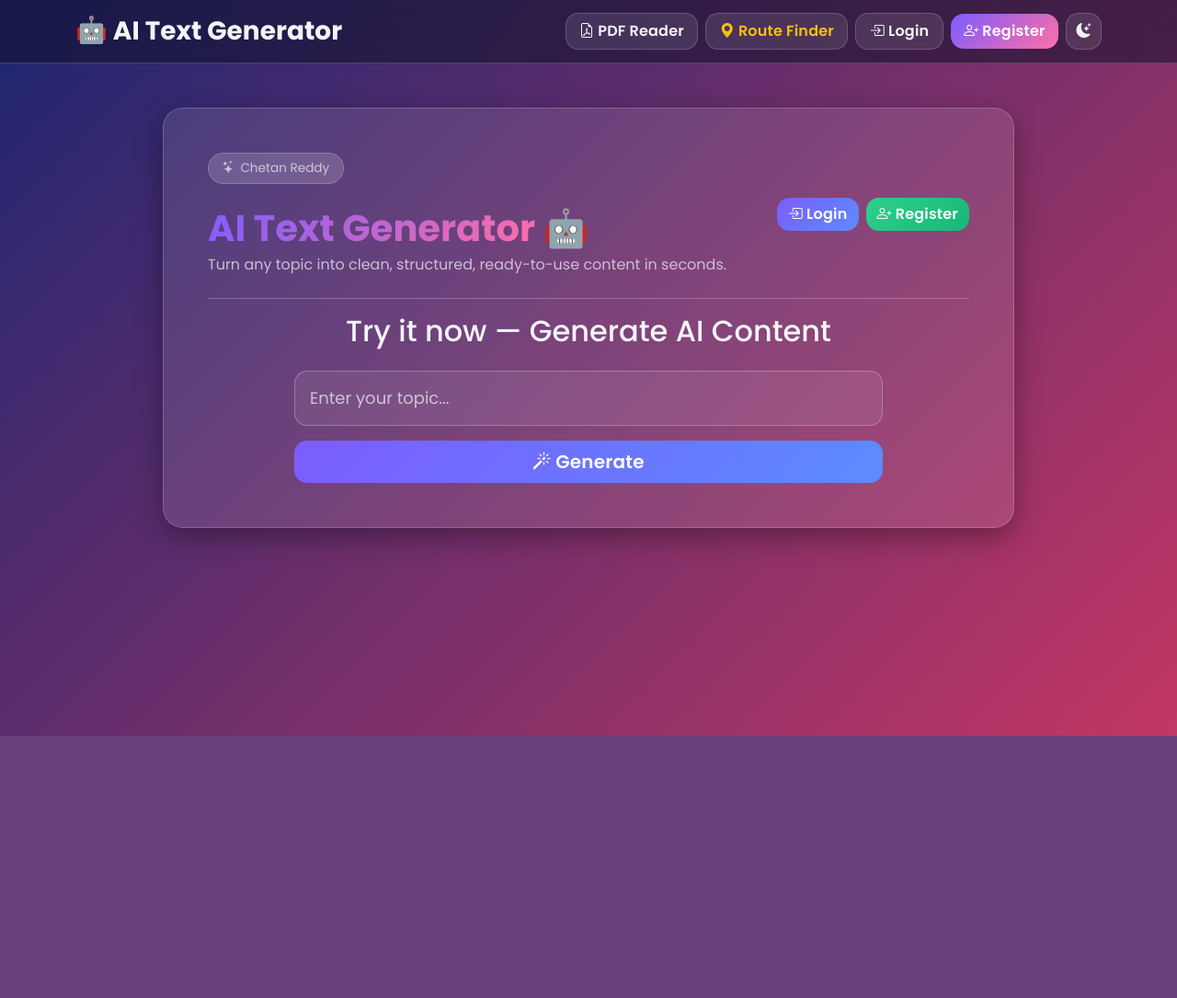
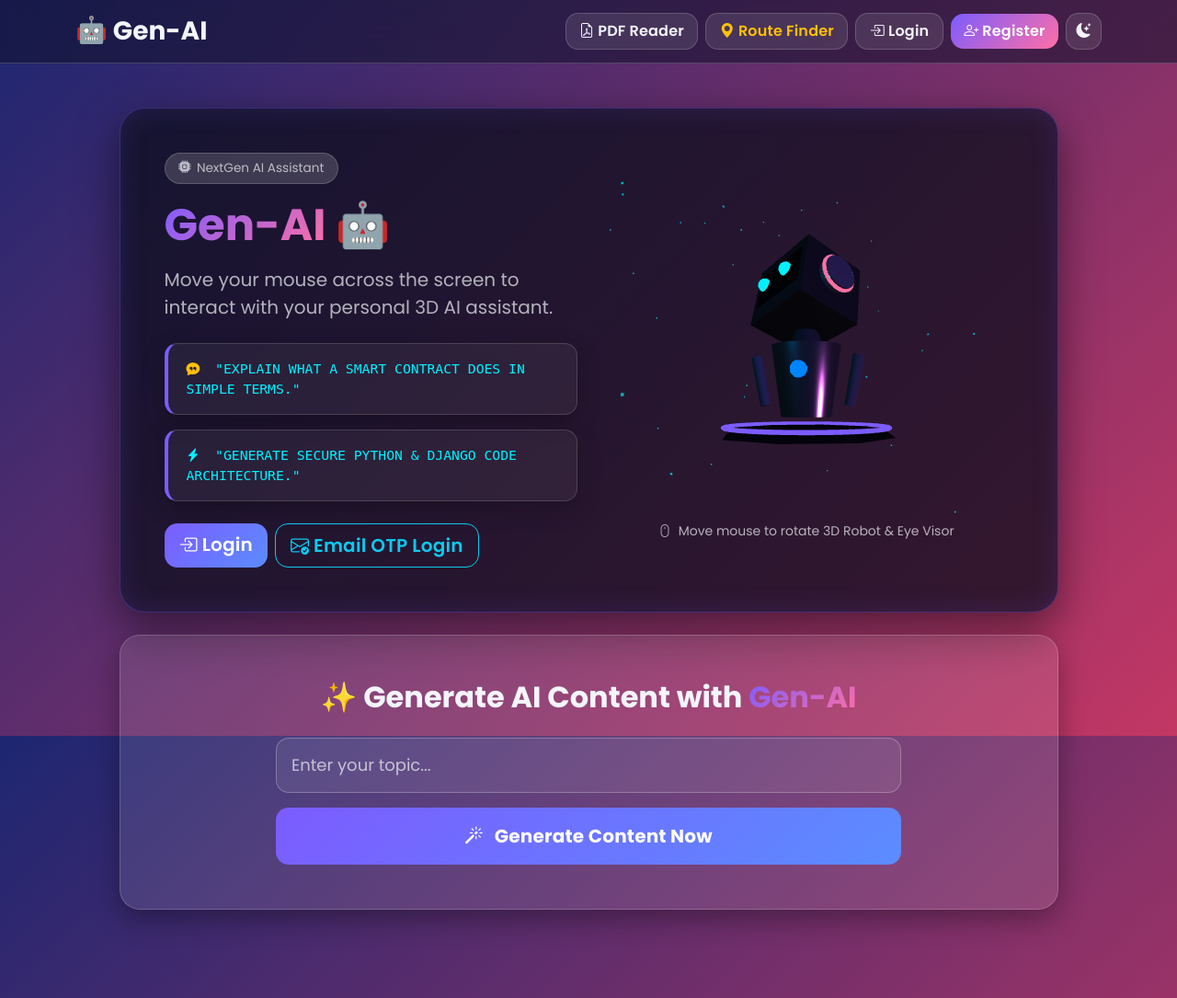
Before and after one commit to chetanreddysherikar-ai/Gen-AI, a Django app: page / in a window 1280 px wide. Shown: the whole page at 92% size. Before the commit the page ends 800 px from the top, so only its background shows below. Run offline with Django 5.2, Linux system fonts and the light colour scheme.

Commit message:
Update branding to Gen-AI and add 3D interactive mouse-tracking Robot mascot

```diff
--- a/static/css/style.css
+++ b/static/css/style.css
@@ -272,3 +272,54 @@ main { flex: 1; }
   from { opacity: 0; transform: translateY(16px); }
   to { opacity: 1; transform: translateY(0); }
 }
+
+/* ===== 3D Cyberpunk Robot Mascot Styling ===== */
+.robot-hero-card {
+  position: relative;
+  background: rgba(13, 14, 28, 0.75) !important;
+  border: 1px solid rgba(124, 92, 255, 0.35) !important;
+  border-radius: 28px !important;
+  overflow: hidden;
+  box-shadow: 0 15px 45px rgba(0, 0, 0, 0.5), inset 0 0 30px rgba(124, 92, 255, 0.15);
+  backdrop-filter: blur(20px);
+}
+
+.robot-3d-wrapper {
+  position: relative;
+  width: 100%;
+  height: 380px;
+  display: flex;
+  align-items: center;
+  justify-content: center;
+}
+
+#robot-3d-scene {
+  width: 100%;
+  height: 100%;
+  cursor: grab;
+}
+
+.robot-prompt-box {
+  background: rgba(255, 255, 255, 0.05);
+  border: 1px solid rgba(255, 255, 255, 0.15);
+  border-left: 4px solid var(--accent);
+  border-radius: 14px;
+  padding: 1rem 1.25rem;
+  font-family: monospace, sans-serif;
+  color: #00f2fe;
+  font-size: 0.92rem;
+  box-shadow: 0 8px 24px rgba(0, 0, 0, 0.25);
+  transition: all 0.3s ease;
+}
+
+.robot-prompt-box:hover {
+  border-color: #00f2fe;
+  transform: translateX(6px);
+  background: rgba(0, 242, 254, 0.08);
+}
+
+.cyber-grid-bg {
+  background-image: linear-gradient(rgba(124, 92, 255, 0.07) 1px, transparent 1px),
+                    linear-gradient(90deg, rgba(124, 92, 255, 0.07) 1px, transparent 1px);
+  background-size: 30px 30px;
+}
--- a/static/js/script.js
+++ b/static/js/script.js
@@ -23,8 +23,7 @@
     });
   }
 
-  // Show a loading state on any "generate" form so the UI feels responsive
-  // while waiting on the Gemini API call.
+  // Loading state on generate forms
   document.querySelectorAll("form.generate-form").forEach(function (form) {
     form.addEventListener("submit", function () {
       const btn = form.querySelector("button[type='submit'], button.btn-generate");
@@ -36,8 +35,7 @@
     });
   });
 
-  // Simple show/hide password toggle for any input with a matching
-  // [data-toggle-password] button.
+  // Password visibility toggle
   document.querySelectorAll("[data-toggle-password]").forEach(function (btn) {
     btn.addEventListener("click", function () {
       const targetId = btn.getAttribute("data-toggle-password");
@@ -48,6 +46,272 @@
       btn.querySelector("i").className = showing ? "bi bi-eye" : "bi bi-eye-slash";
     });
   });
+
+  // --- 3D INTERACTIVE MOUSE-TRACKING ROBOT ---
+  function init3DRobot() {
+    const container = document.getElementById("robot-3d-scene");
+    if (!container || typeof THREE === "undefined") return;
+
+    // Clear previous canvas if any
+    container.innerHTML = "";
+
+    const width = container.clientWidth || 360;
+    const height = container.clientHeight || 380;
+
+    // Scene, Camera, Renderer
+    const scene = new THREE.Scene();
+    const camera = new THREE.PerspectiveCamera(45, width / height, 0.1, 1000);
+    camera.position.set(0, 0, 8.5);
+
+    const renderer = new THREE.WebGLRenderer({ antialias: true, alpha: true });
+    renderer.setSize(width, height);
+    renderer.setPixelRatio(Math.min(window.devicePixelRatio, 2));
+    renderer.shadowMap.enabled = true;
+    container.appendChild(renderer.domElement);
+
+    // Lighting
+    const ambientLight = new THREE.AmbientLight(0xffffff, 0.7);
+    scene.add(ambientLight);
+
+    const mainLight = new THREE.DirectionalLight(0x7c5cff, 2.5);
+    mainLight.position.set(5, 8, 5);
+    scene.add(mainLight);
+
+    const cyanLight = new THREE.PointLight(0x00f2fe, 3, 10);
+    cyanLight.position.set(-4, 2, 4);
+    scene.add(cyanLight);
+
+    const pinkLight = new THREE.PointLight(0xff6fa5, 2.5, 10);
+    pinkLight.position.set(4, -2, 3);
+    scene.add(pinkLight);
+
+    // Main Robot Group
+    const robotGroup = new THREE.Group();
+    scene.add(robotGroup);
+
+    // 1. Robot Head Group
+    const headGroup = new THREE.Group();
+    headGroup.position.set(0, 0.8, 0);
+    robotGroup.add(headGroup);
+
+    // Head Base (Rounded Metallic Cube)
+    const headGeo = new THREE.BoxGeometry(1.6, 1.4, 1.4);
+    const headMat = new THREE.MeshStandardMaterial({
+      color: 0x1e1e2f,
+      metalness: 0.85,
+      roughness: 0.25,
+    });
+    const headMesh = new THREE.Mesh(headGeo, headMat);
+    headGroup.add(headMesh);
+
+    // Visor / Faceplate (Dark Curved Mirror)
+    const visorGeo = new THREE.BoxGeometry(1.3, 0.8, 0.15);
+    const visorMat = new THREE.MeshStandardMaterial({
+      color: 0x080812,
+      metalness: 0.9,
+      roughness: 0.1,
+    });
+    const visorMesh = new THREE.Mesh(visorGeo, visorMat);
+    visorMesh.position.set(0, 0.05, 0.65);
+    headGroup.add(visorMesh);
+
+    // Visor Rainbow Neon Frame
+    const visorBorderGeo = new THREE.BoxGeometry(1.38, 0.88, 0.05);
+    const visorBorderMat = new THREE.MeshBasicMaterial({ color: 0x00f2fe });
+    const visorBorder = new THREE.Mesh(visorBorderGeo, visorBorderMat);
+    visorBorder.position.set(0, 0.05, 0.62);
+    headGroup.add(visorBorder);
+
+    // Glowing Eyes
+    const eyeGroup = new THREE.Group();
+    eyeGroup.position.set(0, 0.05, 0.74);
+    headGroup.add(eyeGroup);
+
+    const eyeGeo = new THREE.SphereGeometry(0.14, 16, 16);
+    const eyeMat = new THREE.MeshBasicMaterial({ color: 0x00f2fe });
+
+    const leftEye = new THREE.Mesh(eyeGeo, eyeMat);
+    leftEye.position.set(-0.35, 0, 0);
+    eyeGroup.add(leftEye);
+
+    const rightEye = new THREE.Mesh(eyeGeo, eyeMat);
+    rightEye.position.set(0.35, 0, 0);
+    eyeGroup.add(rightEye);
+
+    // Headphones / Ear Caps (Left & Right)
+    const earGeo = new THREE.CylinderGeometry(0.35, 0.35, 0.25, 32);
+    const earMat = new THREE.MeshStandardMaterial({ color: 0x2b2b40, metalness: 0.7, roughness: 0.3 });
+
+    const leftEar = new THREE.Mesh(earGeo, earMat);
+    leftEar.rotation.z = Math.PI / 2;
+    leftEar.position.set(-0.9, 0.05, 0);
+    headGroup.add(leftEar);
+
+    const rightEar = leftEar.clone();
+    rightEar.position.set(0.9, 0.05, 0);
+    headGroup.add(rightEar);
+
+    // Glowing Ear Rings
+    const earRingGeo = new THREE.TorusGeometry(0.36, 0.04, 16, 32);
+    const earRingMat = new THREE.MeshBasicMaterial({ color: 0xff6fa5 });
+
+    const leftEarRing = new THREE.Mesh(earRingGeo, earRingMat);
+    leftEarRing.rotation.y = Math.PI / 2;
+    leftEarRing.position.set(-0.95, 0.05, 0);
+    headGroup.add(leftEarRing);
+
+    const rightEarRing = leftEarRing.clone();
+    rightEarRing.position.set(0.95, 0.05, 0);
+    headGroup.add(rightEarRing);
+
+    // Top Antenna
+    const antStemGeo = new THREE.CylinderGeometry(0.03, 0.03, 0.4);
+    const antStem = new THREE.Mesh(antStemGeo, earMat);
+    antStem.position.set(0, 0.9, 0);
+    headGroup.add(antStem);
+
+    const antTipGeo = new THREE.SphereGeometry(0.08, 16, 16);
+    const antTipMat = new THREE.MeshBasicMaterial({ color: 0x7c5cff });
+    const antTip = new THREE.Mesh(antTipGeo, antTipMat);
+    antTip.position.set(0, 1.15, 0);
+    headGroup.add(antTip);
+
+    // 2. Neck
+    const neckGeo = new THREE.CylinderGeometry(0.25, 0.3, 0.3, 16);
+    const neckMat = new THREE.MeshStandardMaterial({ color: 0x151522, metalness: 0.9 });
+    const neck = new THREE.Mesh(neckGeo, neckMat);
+    neck.position.set(0, -0.05, 0);
+    robotGroup.add(neck);
+
+    // 3. Torso / Body
+    const bodyGeo = new THREE.CylinderGeometry(0.7, 0.5, 1.4, 32);
+    const bodyMat = new THREE.MeshStandardMaterial({ color: 0x222235, metalness: 0.8, roughness: 0.3 });
+    const body = new THREE.Mesh(bodyGeo, bodyMat);
+    body.position.set(0, -0.9, 0);
+    robotGroup.add(body);
+
+    // Chest LED Emblem
+    const chestGeo = new THREE.SphereGeometry(0.18, 16, 16);
+    const chestMat = new THREE.MeshBasicMaterial({ color: 0x00f2fe });
+    const chestLED = new THREE.Mesh(chestGeo, chestMat);
+    chestLED.position.set(0, -0.7, 0.55);
+    robotGroup.add(chestLED);
+
+    // Floating Arms
+    const armGeo = new THREE.CylinderGeometry(0.12, 0.1, 1.0, 16);
+    const armMat = new THREE.MeshStandardMaterial({ color: 0x1a1a2b, metalness: 0.7 });
+
+    const leftArm = new THREE.Mesh(armGeo, armMat);
+    leftArm.position.set(-0.95, -0.9, 0);
+    leftArm.rotation.z = 0.2;
+    robotGroup.add(leftArm);
+
+    const rightArm = new THREE.Mesh(armGeo, armMat);
+    rightArm.position.set(0.95, -0.9, 0);
+    rightArm.rotation.z = -0.2;
+    robotGroup.add(rightArm);
+
+    // Base Platform (Octagonal Ring)
+    const platformGeo = new THREE.CylinderGeometry(1.5, 1.7, 0.15, 8);
+    const platformMat = new THREE.MeshStandardMaterial({ color: 0x10101d, metalness: 0.9, roughness: 0.1 });
+    const platform = new THREE.Mesh(platformGeo, platformMat);
+    platform.position.set(0, -1.9, 0);
+    robotGroup.add(platform);
+
+    const ringGeo = new THREE.TorusGeometry(1.6, 0.04, 16, 32);
+    const ringMat = new THREE.MeshBasicMaterial({ color: 0x7c5cff });
+    const ring = new THREE.Mesh(ringGeo, ringMat);
+    ring.rotation.x = Math.PI / 2;
+    ring.position.set(0, -1.8, 0);
+    robotGroup.add(ring);
+
+    // Floating Particles
+    const particleCount = 40;
+    const particleGeo = new THREE.BufferGeometry();
+    const positions = new Float32Array(particleCount * 3);
+
+    for (let i = 0; i < particleCount * 3; i += 3) {
+      positions[i] = (Math.random() - 0.5) * 8;
+      positions[i + 1] = (Math.random() - 0.5) * 8;
+      positions[i + 2] = (Math.random() - 0.5) * 8;
+    }
+
+    particleGeo.setAttribute("position", new THREE.BufferAttribute(positions, 3));
+    const particleMat = new THREE.PointsMaterial({
+      color: 0x00f2fe,
+      size: 0.08,
+      transparent: true,
+      opacity: 0.7,
+    });
+    const particles = new THREE.Points(particleGeo, particleMat);
+    scene.add(particles);
+
+    // Mouse Tracking Coordinates
+    let targetX = 0;
+    let targetY = 0;
+    let currentX = 0;
+    let currentY = 0;
+
+    function onMouseMove(event) {
+      // Calculate normalized mouse (-1 to +1)
+      targetX = (event.clientX / window.innerWidth) * 2 - 1;
+      targetY = -(event.clientY / window.innerHeight) * 2 + 1;
+    }
+
+    window.addEventListener("mousemove", onMouseMove);
+
+    // Responsive resize
+    window.addEventListener("resize", function () {
+      if (!container) return;
+      const w = container.clientWidth;
+      const h = container.clientHeight;
+      camera.aspect = w / h;
+      camera.updateProjectionMatrix();
+      renderer.setSize(w, h);
+    });
+
+    // Animation Loop
+    let clock = new THREE.Clock();
+
+    function animate() {
+      requestAnimationFrame(animate);
+
+      const elapsedTime = clock.getElapsedTime();
+
+      // Smooth Lerp for mouse tracking
+      currentX += (targetX - currentX) * 0.08;
+      currentY += (targetY - currentY) * 0.08;
+
+      // Rotate Head & Visor smoothly towards mouse
+      headGroup.rotation.y = currentX * 0.65;
+      headGroup.rotation.x = -currentY * 0.45;
+
+      // Rotate Torso slightly
+      robotGroup.rotation.y = currentX * 0.25;
+      robotGroup.rotation.x = -currentY * 0.15;
+
+      // Move Eyes pupil position inside visor
+      eyeGroup.position.x = currentX * 0.12;
+      eyeGroup.position.y = 0.05 + currentY * 0.08;
+
+      // Floating Idle Breathing Movement
+      robotGroup.position.y = Math.sin(elapsedTime * 2) * 0.12;
+      ring.rotation.z = elapsedTime * 0.5;
+
+      // Particle rotation
+      particles.rotation.y = elapsedTime * 0.05;
+
+      // Light color pulse
+      chestMat.color.setHSL(0.5 + Math.sin(elapsedTime * 3) * 0.1, 1, 0.5);
+
+      renderer.render(scene, camera);
+    }
+
+    animate();
+  }
+
+  // Run on DOM loaded
+  document.addEventListener("DOMContentLoaded", init3DRobot);
 })();
 
 function copyText(elementId) {
--- a/templates/base.html
+++ b/templates/base.html
@@ -9,6 +9,7 @@
     <link href="https://cdn.jsdelivr.net/npm/bootstrap@5.3.3/dist/css/bootstrap.min.css" rel="stylesheet">
     <link href="https://cdn.jsdelivr.net/npm/bootstrap-icons@1.11.3/font/bootstrap-icons.css" rel="stylesheet">
     <link href="https://fonts.googleapis.com/css2?family=Poppins:wght@300;400;500;600;700;800&display=swap" rel="stylesheet">
+    <script src="https://cdnjs.cloudflare.com/ajax/libs/three.js/r128/three.min.js"></script>
     <link rel="stylesheet" href="{% static 'css/style.css' %}">
 </head>
 <body>
@@ -16,7 +17,7 @@
 <nav class="navbar navbar-expand-lg navbar-dark sticky-top">
     <div class="container">
         <a class="navbar-brand fw-bold fs-3" href="{% url 'home' %}">
-            <span class="brand-icon">🤖</span> AI Text Generator
+            <span class="brand-icon">🤖</span> Gen-AI
         </a>
 
         <div class="d-flex align-items-center gap-2 ms-auto">
--- a/templates/home.html
+++ b/templates/home.html
@@ -1,44 +1,75 @@
 {% extends 'base.html' %}
 
-{% block title %}AI Text Generator — Home{% endblock %}
+{% block title %}Gen-AI — Interactive AI Assistant{% endblock %}
 
 {% block content %}
 <div class="row justify-content-center fade-in-up">
-    <div class="col-lg-10">
+    <div class="col-lg-11">
 
-        <div class="glass-card p-5 mb-4">
-            <div class="d-flex flex-wrap justify-content-between align-items-center gap-3 mb-4">
-                <div>
-                    <span class="hero-badge mb-2"><i class="bi bi-stars"></i>Chetan Reddy</span>
-                    <h1 class="fw-bold mt-3 mb-1">
-                        <span class="gradient-text">AI Text Generator</span> 🤖
+        <!-- 3D Interactive Cyberpunk Hero Card -->
+        <div class="robot-hero-card cyber-grid-bg p-4 p-md-5 mb-4">
+
+            <div class="row align-items-center">
+
+                <!-- Left Column: Hero Text & Interactive Prompt Cards -->
+                <div class="col-lg-6 mb-4 mb-lg-0">
+                    <span class="hero-badge mb-3"><i class="bi bi-cpu-fill text-cyan"></i> NextGen AI Assistant</span>
+                    <h1 class="display-5 fw-bold mb-3">
+                        <span class="gradient-text">Gen-AI</span> 🤖
                     </h1>
-                    <p class="text-light mb-0">
-                        Turn any topic into clean, structured, ready-to-use content in seconds.
+                    <p class="text-light fs-5 mb-4">
+                        Move your mouse across the screen to interact with your personal 3D AI assistant.
                     </p>
+
+                    <!-- Interactive Prompt Display Cards (Inspired by ChainGPT UI) -->
+                    <div class="d-flex flex-column gap-3 mb-4">
+                        <div class="robot-prompt-box">
+                            <i class="bi bi-chat-quote-fill me-2 text-warning"></i>
+                            "EXPLAIN WHAT A SMART CONTRACT DOES IN SIMPLE TERMS."
+                        </div>
+                        <div class="robot-prompt-box">
+                            <i class="bi bi-lightning-charge-fill me-2 text-cyan"></i>
+                            "GENERATE SECURE PYTHON & DJANGO CODE ARCHITECTURE."
+                        </div>
                     </div>
 
-                <div class="d-flex gap-2">
+                    <div class="d-flex gap-2 flex-wrap">
                         {% if user.is_authenticated %}
-                        <a href="{% url 'dashboard' %}" class="btn btn-success">
-                            <i class="bi bi-speedometer2"></i> Go to Dashboard
+                            <a href="{% url 'dashboard' %}" class="btn btn-success btn-lg">
+                                <i class="bi bi-speedometer2"></i> Dashboard
                             </a>
                         {% else %}
-                        <a href="{% url 'login' %}" class="btn btn-primary">
+                            <a href="{% url 'login' %}" class="btn btn-primary btn-lg">
                                 <i class="bi bi-box-arrow-in-right"></i> Login
                             </a>
-                        <a href="{% url 'register' %}" class="btn btn-success">
-                            <i class="bi bi-person-plus"></i> Register
+                            <a href="{% url 'request_otp' %}" class="btn btn-outline-info btn-lg">
+                                <i class="bi bi-envelope-check"></i> Email OTP Login
                             </a>
                         {% endif %}
                     </div>
                 </div>
 
-            <hr>
+                <!-- Right Column: Interactive 3D Mouse-Tracking Robot Canvas -->
+                <div class="col-lg-6">
+                    <div class="robot-3d-wrapper">
+                        <div id="robot-3d-scene"></div>
+                    </div>
+                    <p class="text-center text-muted small mt-2">
+                        <i class="bi bi-mouse me-1"></i> Move mouse to rotate 3D Robot & Eye Visor
+                    </p>
+                </div>
 
-            <h2 class="text-center mb-4">Try it now — Generate AI Content</h2>
+            </div>
 
-            <form method="POST" class="generate-form mx-auto" style="max-width: 640px;">
+        </div>
+
+        <!-- AI Text Generator Form -->
+        <div class="glass-card p-4 p-md-5 mb-4">
+            <h2 class="text-center fw-bold mb-4">
+                ✨ Generate AI Content with <span class="gradient-text">Gen-AI</span>
+            </h2>
+
+            <form method="POST" class="generate-form mx-auto" style="max-width: 680px;">
                 {% csrf_token %}
 
                 <div class="mb-3">
@@ -48,18 +79,18 @@
                     {% endif %}
                 </div>
 
-                <button type="submit" class="btn btn-primary btn-lg w-100">
-                    <i class="bi bi-magic"></i> Generate
+                <button type="submit" class="btn btn-primary btn-lg w-100 py-3 fs-5 fw-bold">
+                    <i class="bi bi-magic me-2"></i> Generate Content Now
                 </button>
             </form>
         </div>
 
         {% if generated_text %}
-        <div class="glass-card p-4 fade-in-up">
+        <div class="glass-card p-4 fade-in-up mb-4">
             <div class="d-flex justify-content-between align-items-center">
                 <h3 class="mb-0"><i class="bi bi-file-earmark-text"></i> Generated Content</h3>
                 <button class="btn btn-success btn-sm" onclick="copyText('result')">
-                    <i class="bi bi-clipboard"></i> Copy
+                    <i class="bi bi-clipboard me-1"></i> Copy Text
                 </button>
             </div>
             <hr>
@@ -74,15 +105,14 @@
                     <textarea name="raw_text" hidden>{{ raw_text }}</textarea>
 
                     <button type="submit" class="btn btn-danger mt-3">
-                        📄 Download PDF
+                        <i class="bi bi-file-pdf me-1"></i> Download PDF Document
                     </button>
                 </form>
             </div>
 
             {% if audio_url %}
             <div class="mt-4">
-                <h5>🔊 Listen to AI Voice</h5>
-
+                <h5>🔊 Listen to AI Voice Narration</h5>
                 <audio controls style="width:100%;">
                     <source src="{{ audio_url }}" type="audio/mpeg">
                     Your browser does not support the audio element.
@@ -92,11 +122,11 @@
 
         </div>
 
-        <!-- Copy toast -->
+        <!-- Copy Toast -->
         <div class="toast-container position-fixed bottom-0 end-0 p-3">
             <div id="copyToast" class="toast align-items-center text-bg-success border-0" role="alert">
                 <div class="d-flex">
-                    <div class="toast-body"><i class="bi bi-check-circle"></i> Copied to clipboard!</div>
+                    <div class="toast-body"><i class="bi bi-check-circle me-1"></i> Copied to clipboard!</div>
                     <button type="button" class="btn-close btn-close-white me-2 m-auto" data-bs-dismiss="toast"></button>
                 </div>
             </div>
```
Lines whose indentation alone changed are shown as unchanged.
